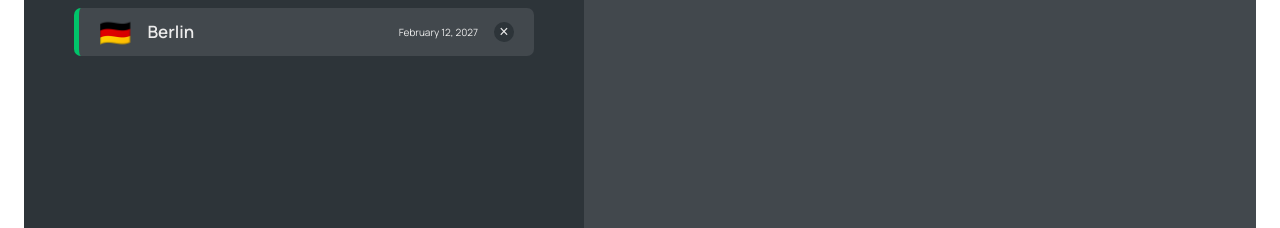
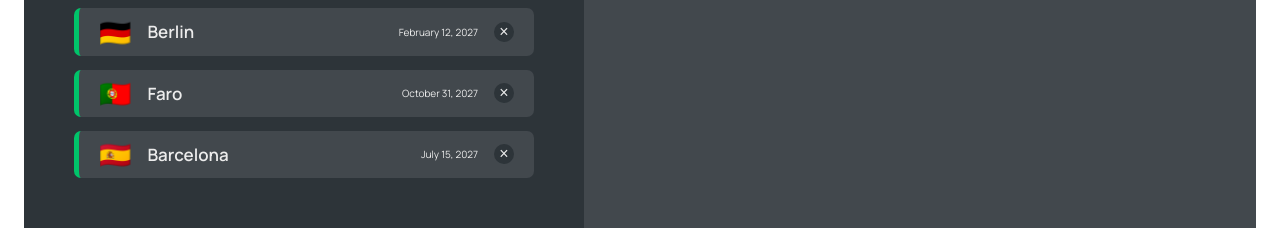
Before and after one commit to themis1986/react_world-wise, a React (Vite) app: page /app in a window 1280 px wide. Shown: the part 224-452 px from the top of the page. Built offline with nearby package versions, Linux system fonts and the light colour scheme; data requests are answered from the project's data file.

Commit message:
Implement countries list components

```diff
--- a/data/cities.json
+++ b/data/cities.json
@@ -35,6 +35,30 @@
         "lng": 13.376933665713324
       },
       "id": 98443197
+    },
+    {
+      "cityName": "Faro",
+      "country": "Portugal",
+      "emoji": "🇵🇹",
+      "date": "2027-10-31T15:59:59.138Z",
+      "notes": "My favorite city so far!",
+      "position": {
+        "lat": 38.727881642324164,
+        "lng": -9.140900099907554
+      },
+      "id": 4545
+    },
+    {
+      "cityName": "Barcelona",
+      "country": "Spain",
+      "emoji": "🇪🇸",
+      "date": "2027-07-15T08:22:53.976Z",
+      "notes": "",
+      "position": {
+        "lat": 40.46635901755316,
+        "lng": -3.7133789062500004
+      },
+      "id": 345345345
     }
   ]
 }
--- a/src/App.jsx
+++ b/src/App.jsx
@@ -7,6 +7,7 @@
 import Login from "./pages/Login";
 import CityList from "./components/CityList";
 import { useEffect, useState } from "react";
+import CountryList from "./components/CountryList";
 
 const BASE_URL = "http://localhost:9000";
 
@@ -46,7 +47,10 @@
             path="cities"
             element={<CityList cities={cities} isLoading={isLoading} />}
           />
-          <Route path="countries" element={<p>Countries</p>} />
+          <Route
+            path="countries"
+            element={<CountryList cities={cities} isLoading={isLoading} />}
+          />
           <Route path="form" element={<p>Form</p>} />
         </Route>
         <Route path="*" element={<PageNotFound />} />
--- /dev/null
+++ b/src/components/CountryList.jsx
@@ -0,0 +1,28 @@
+import styles from "./CountryList.module.css";
+import Spinner from "./Spinner";
+import CountryItem from "./CountryItem";
+import Message from "./Message";
+
+export default function CountriesList({ cities, isLoading }) {
+  if (isLoading) return <Spinner />;
+
+  if (!cities.length)
+    return (
+      <Message message="Add your first city by clicking ona city on the map" />
+    );
+  const countries = cities.reduce((arr, city) => {
+    if (!arr.map((el) => el.country).includes(city.country)) {
+      return [...arr, { country: city.country, emoji: city.emoji }];
+    } else {
+      return arr;
+    }
+  }, []);
+
+  return (
+    <ul className={styles.countryList}>
+      {countries.map((country) => {
+        return <CountryItem country={country} />;
+      })}
+    </ul>
+  );
+}
```
